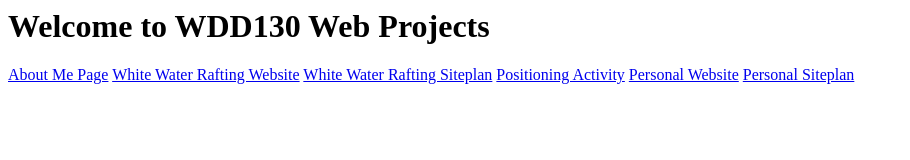
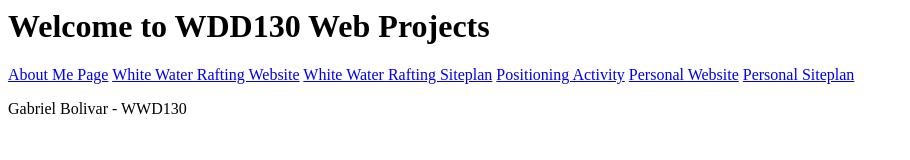
Before and after one commit to gabrielbolivar86/WDD130, a plain HTML site: page index.html in a window 1280 px wide. Shown: the whole page, without its empty margins (0-910 px from the left). Drawn offline with Linux system fonts and the light colour scheme.

Commit message:
added paragraph to the home page

```diff
--- a/index.html
+++ b/index.html
@@ -7,3 +7,4 @@
   <a href="#">Personal Website</a>
   <a href="#">Personal Siteplan</a>
 </nav>
+<p> Gabriel Bolivar - WWD130 </p>
```
